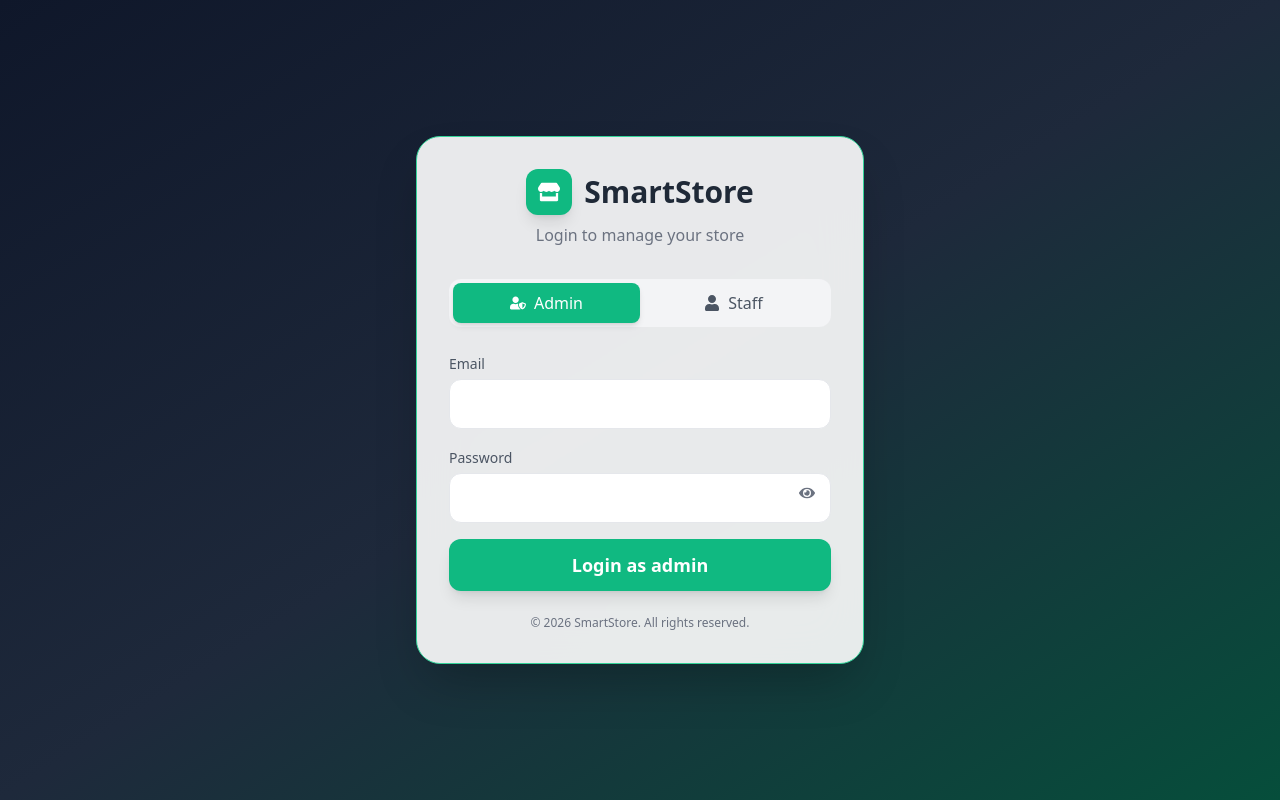
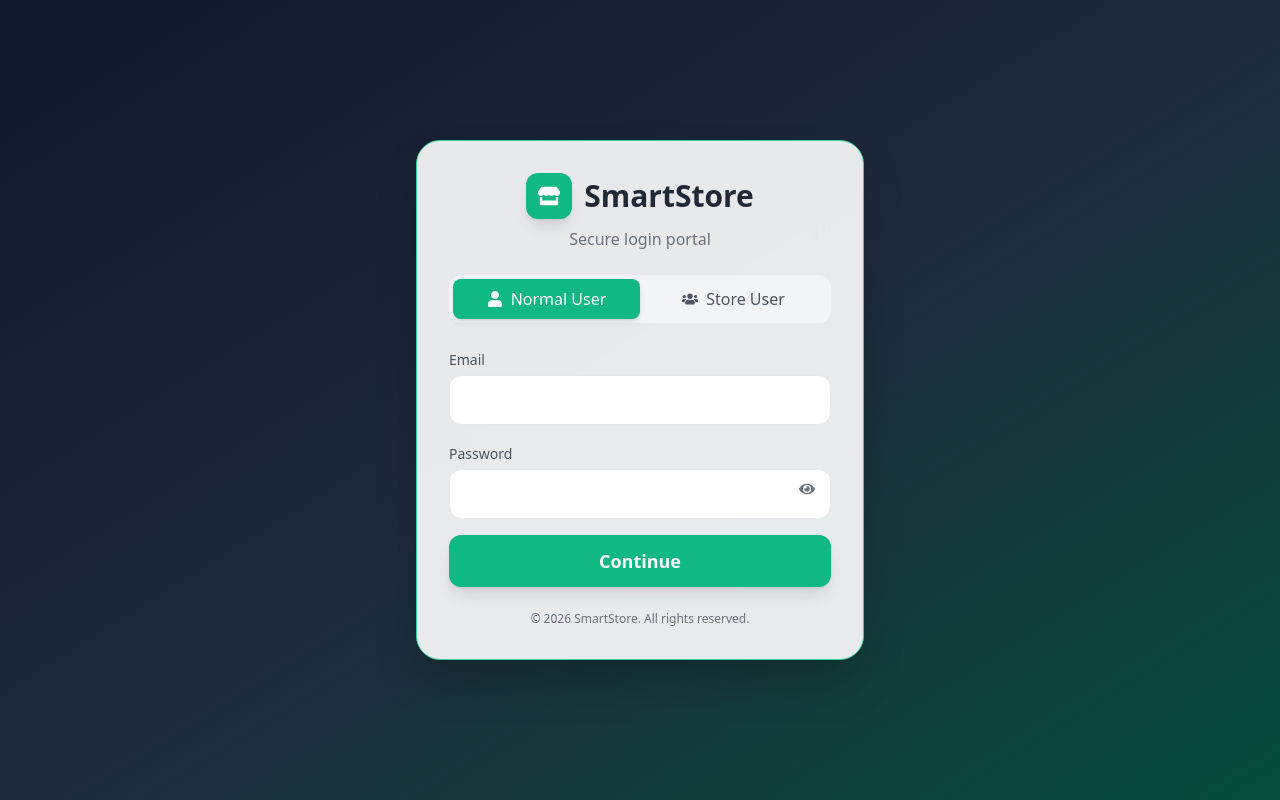
Before and after one commit to pnaorbitsoftware/Aparaitech_Bmt_Project, a React (Vite) app in the folder frontend/: page /login in a window 1280 px wide. Built offline with nearby package versions, Linux system fonts and the light colour scheme.

Commit message:
Add login page and user model updates

```diff
--- a/frontend/src/pages/Login.jsx
+++ b/frontend/src/pages/Login.jsx
@@ -6,30 +6,34 @@ import {
   FaStore,
   FaUserShield,
   FaUser,
+  FaUsers,
 } from "react-icons/fa";
 import { API } from "../services/api";
 
 function Login() {
   const navigate = useNavigate();
 
-  const [role, setRole] = useState("admin");
+  /* ================= STATE ================= */
+  const [userType, setUserType] = useState("normal"); // normal | store
+  const [role, setRole] = useState("super_admin"); // only for store users
   const [showPassword, setShowPassword] = useState(false);
   const [email, setEmail] = useState("");
   const [password, setPassword] = useState("");
   const [error, setError] = useState("");
   const [loading, setLoading] = useState(false);
 
+  /* ================= LOGIN ================= */
   const handleLogin = async (e) => {
     e.preventDefault();
     setError("");
     setLoading(true);
 
     try {
-      // ✅ CORRECT ENDPOINT (NO DOUBLE /api)
       const res = await API.post("/auth/login", {
         email,
         password,
-        role,
+        userType, // normal | store
+        role: userType === "store" ? role : "user",
       });
 
       const { token, user } = res.data;
@@ -39,30 +43,15 @@ function Login() {
         return;
       }
 
-      // ✅ SAVE TOKEN
       localStorage.setItem("token", token);
+      localStorage.setItem("user", JSON.stringify(user));
 
-      // ✅ SAVE USER
-      localStorage.setItem(
-        "user",
-        JSON.stringify({
-          id: user.id,
-          name: user.name,
-          email: user.email,
-          role: user.role,
-        })
-      );
-
-      // ✅ REDIRECT
       navigate("/dashboard", { replace: true });
     } catch (err) {
       console.error("LOGIN ERROR:", err);
-
-      if (err.response) {
-        setError(err.response.data?.message || "Invalid credentials");
-      } else {
-        setError("Server not reachable");
-      }
+      setError(
+        err.response?.data?.message || "Server not reachable"
+      );
     } finally {
       setLoading(false);
     }
@@ -77,48 +66,96 @@ function Login() {
           <div className="bg-emerald-500 p-3 rounded-xl shadow-lg text-white">
             <FaStore size={22} />
           </div>
-          <h1 className="text-3xl font-bold text-gray-800">SmartStore</h1>
+          <h1 className="text-3xl font-bold text-gray-800">
+            SmartStore
+          </h1>
         </div>
 
-        <p className="text-center text-gray-500 mb-8">
-          Login to manage your store
+        <p className="text-center text-gray-500 mb-6">
+          Secure login portal
         </p>
 
-        {/* Role Switch */}
+        {/* ================= USER TYPE TOGGLE ================= */}
         <div className="flex bg-gray-100 rounded-xl p-1 mb-6">
           <button
             type="button"
-            onClick={() => setRole("admin")}
+            onClick={() => setUserType("normal")}
             className={`flex-1 flex items-center justify-center gap-2 py-2 rounded-lg font-medium transition
               ${
-                role === "admin"
+                userType === "normal"
                   ? "bg-emerald-500 text-white shadow-md"
                   : "text-gray-600 hover:bg-gray-200"
               }`}
           >
-            <FaUserShield /> Admin
+            <FaUser /> Normal User
           </button>
 
           <button
             type="button"
-            onClick={() => setRole("staff")}
+            onClick={() => setUserType("store")}
             className={`flex-1 flex items-center justify-center gap-2 py-2 rounded-lg font-medium transition
               ${
-                role === "staff"
+                userType === "store"
                   ? "bg-emerald-500 text-white shadow-md"
                   : "text-gray-600 hover:bg-gray-200"
               }`}
           >
-            <FaUser /> Staff
+            <FaUsers /> Store User
           </button>
         </div>
 
+        {/* ================= STORE ROLE TOGGLE ================= */}
+        {userType === "store" && (
+          <div className="grid grid-cols-3 gap-3 mb-6">
+            <button
+              type="button"
+              onClick={() => setRole("super_admin")}
+              className={`py-2 rounded-xl text-sm font-semibold transition
+                ${
+                  role === "super_admin"
+                    ? "bg-emerald-500 text-white"
+                    : "bg-gray-100 text-gray-600 hover:bg-gray-200"
+                }`}
+            >
+              Super Admin
+            </button>
+
+            <button
+              type="button"
+              onClick={() => setRole("store_admin")}
+              className={`py-2 rounded-xl text-sm font-semibold transition
+                ${
+                  role === "store_admin"
+                    ? "bg-emerald-500 text-white"
+                    : "bg-gray-100 text-gray-600 hover:bg-gray-200"
+                }`}
+            >
+              Store Admin
+            </button>
+
+            <button
+              type="button"
+              onClick={() => setRole("staff")}
+              className={`py-2 rounded-xl text-sm font-semibold transition
+                ${
+                  role === "staff"
+                    ? "bg-emerald-500 text-white"
+                    : "bg-gray-100 text-gray-600 hover:bg-gray-200"
+                }`}
+            >
+              Staff
+            </button>
+          </div>
+        )}
+
+        {/* ================= ERROR ================= */}
         {error && (
           <div className="bg-red-100 text-red-600 text-sm p-3 rounded-lg mb-4 text-center">
             {error}
           </div>
         )}
 
+        {/* ================= FORM ================= */}
         <form onSubmit={handleLogin} className="space-y-4">
           <div>
             <label className="text-sm text-gray-600">Email</label>
@@ -132,7 +169,9 @@ function Login() {
           </div>
 
           <div className="relative">
-            <label className="text-sm text-gray-600">Password</label>
+            <label className="text-sm text-gray-600">
+              Password
+            </label>
             <input
               type={showPassword ? "text" : "password"}
               value={password}
@@ -153,7 +192,7 @@ function Login() {
             disabled={loading}
             className="w-full mt-2 bg-emerald-500 hover:bg-emerald-600 disabled:opacity-60 text-white py-3 rounded-xl font-semibold text-lg shadow-lg transition"
           >
-            {loading ? "Logging in..." : `Login as ${role}`}
+            {loading ? "Logging in..." : "Continue"}
           </button>
         </form>
 
```
Also changed, not shown: 1 other file (tests, documents, lock files or other folders).
